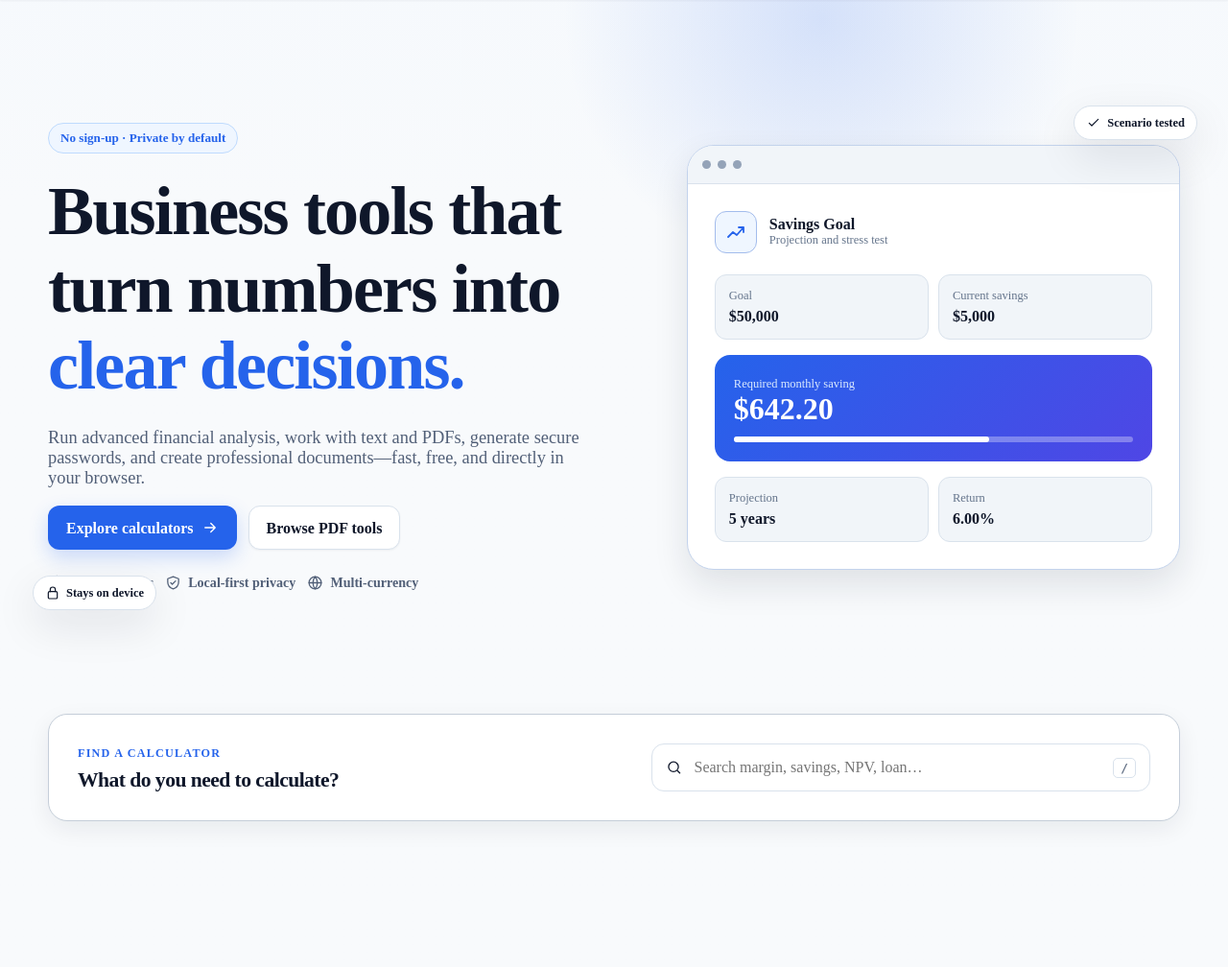
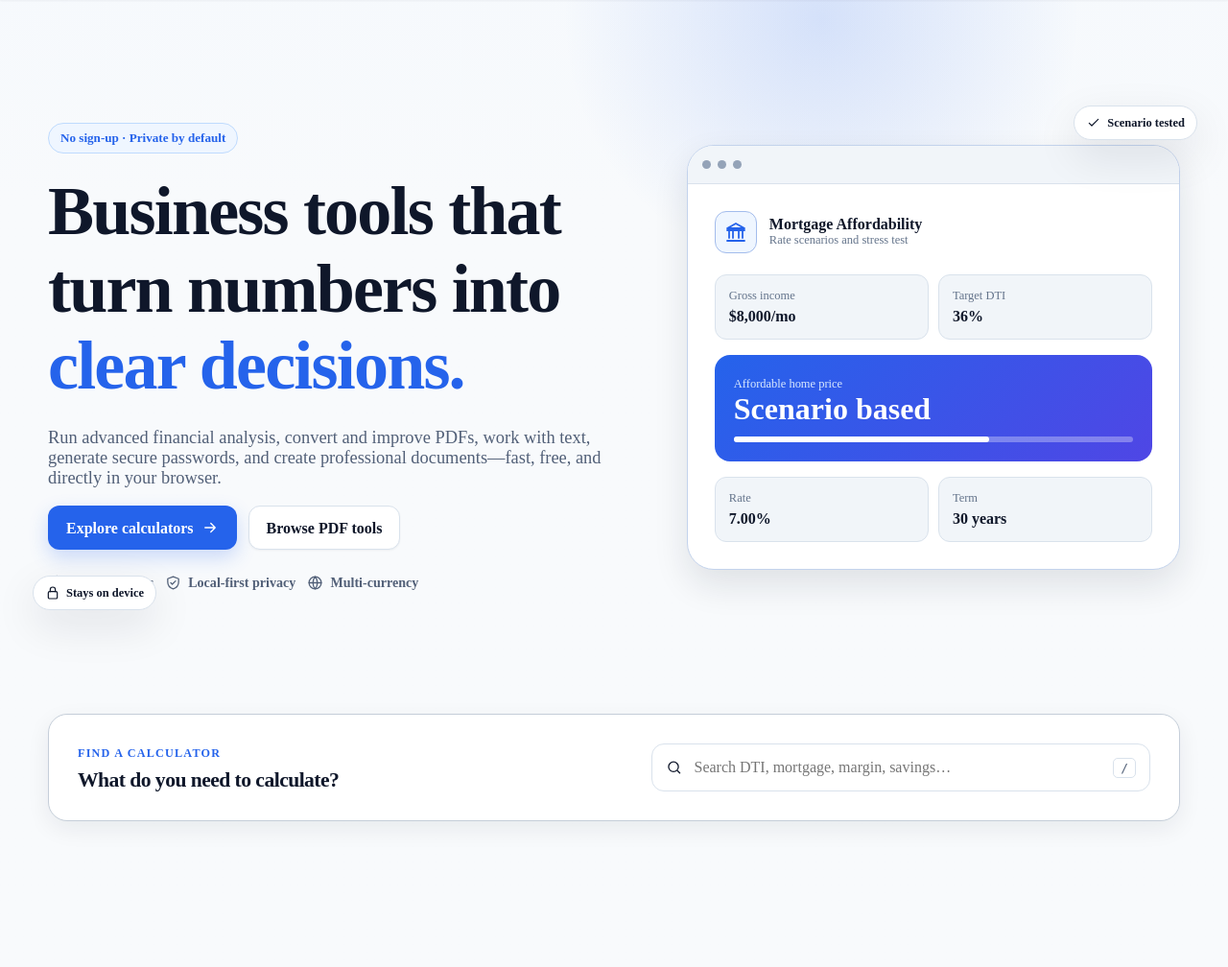
Before and after one commit to rahmatullahboss/ozzyl-tools, a Flask app: page / in a window 1280 px wide. Shown: the part 72-1080 px from the top of the page at 96% size. Run offline with Flask 3, Linux system fonts and the light colour scheme.

Commit message:
feat: surface finance and PDF conversion tools

```diff
--- a/app/templates/home.html
+++ b/app/templates/home.html
@@ -20,7 +20,7 @@
     <div class="hero-copy">
       <span class="pill">No sign-up · Private by default</span>
       <h1>Business tools that turn numbers into <span>clear decisions.</span></h1>
-      <p>Run advanced financial analysis, work with text and PDFs, generate secure passwords, and create professional documents—fast, free, and directly in your browser.</p>
+      <p>Run advanced financial analysis, convert and improve PDFs, work with text, generate secure passwords, and create professional documents—fast, free, and directly in your browser.</p>
       <div class="hero-actions">
         <a class="button button-primary" href="#calculators">Explore calculators {{ icon('arrow-right', 18) }}</a>
         <a class="button button-secondary" href="#pdf-tools">Browse PDF tools</a>
@@ -36,20 +36,20 @@
         <div class="preview-toolbar"><span></span><span></span><span></span></div>
         <div class="preview-body">
           <div class="preview-heading">
-            <span class="icon-tile">{{ icon('chart-up', 24) }}</span>
-            <div><strong>Savings Goal</strong><small>Projection and stress test</small></div>
+            <span class="icon-tile">{{ icon('bank', 24) }}</span>
+            <div><strong>Mortgage Affordability</strong><small>Rate scenarios and stress test</small></div>
           </div>
           <div class="preview-fields">
-            <div><span>Goal</span><strong>$50,000</strong></div>
-            <div><span>Current savings</span><strong>$5,000</strong></div>
+            <div><span>Gross income</span><strong>$8,000/mo</strong></div>
+            <div><span>Target DTI</span><strong>36%</strong></div>
           </div>
           <div class="preview-result">
-            <span>Required monthly saving</span><strong>$642.20</strong>
+            <span>Affordable home price</span><strong>Scenario based</strong>
             <div class="preview-meter"><span></span></div>
           </div>
           <div class="preview-stats">
-            <div><span>Projection</span><strong>5 years</strong></div>
-            <div><span>Return</span><strong>6.00%</strong></div>
+            <div><span>Rate</span><strong>7.00%</strong></div>
+            <div><span>Term</span><strong>30 years</strong></div>
           </div>
         </div>
       </div>
@@ -62,16 +62,8 @@
 <section class="section section-tight" aria-labelledby="quick-start-title">
   <div class="container">
     <div class="quick-search-card">
-      <div>
-        <span class="eyebrow">Find a calculator</span>
-        <h2 id="quick-start-title">What do you need to calculate?</h2>
-      </div>
-      <label class="search-field">
-        <span class="sr-only">Search business calculators</span>
-        {{ icon('search', 20) }}
-        <input type="search" placeholder="Search margin, savings, NPV, loan…" autocomplete="off" data-tool-search>
-        <kbd>/</kbd>
-      </label>
+      <div><span class="eyebrow">Find a calculator</span><h2 id="quick-start-title">What do you need to calculate?</h2></div>
+      <label class="search-field"><span class="sr-only">Search business calculators</span>{{ icon('search', 20) }}<input type="search" placeholder="Search DTI, mortgage, margin, savings…" autocomplete="off" data-tool-search><kbd>/</kbd></label>
       <div class="search-results" data-search-results hidden></div>
     </div>
   </div>
@@ -80,32 +72,19 @@
 <section class="section" id="calculators" aria-labelledby="calculators-title">
   <div class="container">
     <div class="section-heading split-heading">
-      <div>
-        <span class="eyebrow">Business calculators</span>
-        <h2 id="calculators-title">From quick answers to advanced projections.</h2>
-        <p>Use instant calculators or open an advanced model with stress testing, charts, projections, and report export.</p>
-      </div>
-      <div class="category-filter" role="group" aria-label="Filter calculators">
-        <button type="button" class="filter-chip is-active" data-category-filter="all" aria-pressed="true">All</button>
-        {% for category in categories %}
-        <button type="button" class="filter-chip" data-category-filter="{{ category|lower }}" aria-pressed="false">{{ category }}</button>
-        {% endfor %}
-      </div>
+      <div><span class="eyebrow">Business calculators</span><h2 id="calculators-title">From quick answers to advanced projections.</h2><p>Use instant calculators or open an advanced model with stress testing, charts, projections, and report export.</p></div>
+      <div class="category-filter" role="group" aria-label="Filter calculators"><button type="button" class="filter-chip is-active" data-category-filter="all" aria-pressed="true">All</button>{% for category in categories %}<button type="button" class="filter-chip" data-category-filter="{{ category|lower }}" aria-pressed="false">{{ category }}</button>{% endfor %}</div>
     </div>
 
-    <div class="favorites-section" data-favorites-section hidden>
-      <div class="mini-heading"><h3>Your favorites</h3><span>Saved on this device</span></div>
-      <div class="tool-grid tool-grid-small" data-favorites-grid></div>
-    </div>
+    <div class="favorites-section" data-favorites-section hidden><div class="mini-heading"><h3>Your favorites</h3><span>Saved on this device</span></div><div class="tool-grid tool-grid-small" data-favorites-grid></div></div>
 
     <div class="tool-grid" data-tool-grid>
       {% for tool in all_tools %}{{ tool_card(tool) }}{% endfor %}
       {% for tool in advanced_calculator_tools %}
-      <article class="tool-card" data-tool-card data-name="{{ tool.name|lower }}" data-category="{{ tool.category|lower }}">
-        <div class="tool-card-head"><span class="icon-tile">{{ icon(tool.icon, 22) }}</span><span class="pill">Advanced</span></div>
-        <div><span class="eyebrow">{{ tool.category }}</span><h3><a href="{{ url_for(tool.endpoint) }}">{{ tool.short_name }}</a></h3><p>{{ tool.summary }}</p></div>
-        <a class="card-link" href="{{ url_for(tool.endpoint) }}">Open advanced calculator <span aria-hidden="true">→</span></a>
-      </article>
+      <article class="tool-card" data-tool-card data-name="{{ tool.name|lower }}" data-category="{{ tool.category|lower }}"><div class="tool-card-head"><span class="icon-tile">{{ icon(tool.icon, 22) }}</span><span class="pill">Advanced</span></div><div><span class="eyebrow">{{ tool.category }}</span><h3><a href="{{ url_for(tool.endpoint) }}">{{ tool.short_name }}</a></h3><p>{{ tool.summary }}</p></div><a class="card-link" href="{{ url_for(tool.endpoint) }}">Open advanced calculator <span aria-hidden="true">→</span></a></article>
+      {% endfor %}
+      {% for tool in finance_tools %}
+      <article class="tool-card" data-tool-card data-name="{{ tool.name|lower }}" data-category="{{ tool.category|lower }}"><div class="tool-card-head"><span class="icon-tile">{{ icon(tool.icon, 22) }}</span><span class="pill">Finance</span></div><div><span class="eyebrow">{{ tool.category }}</span><h3><a href="{{ url_for(tool.endpoint) }}">{{ tool.short_name }}</a></h3><p>{{ tool.summary }}</p></div><a class="card-link" href="{{ url_for(tool.endpoint) }}">Open finance calculator <span aria-hidden="true">→</span></a></article>
       {% endfor %}
     </div>
     <p class="empty-state" data-tool-empty hidden>No matching tools. Try a broader search.</p>
@@ -114,91 +93,28 @@
 
 <section class="section section-surface" id="utilities" aria-labelledby="utilities-title">
   <div class="container">
-    <div class="section-heading centered-heading">
-      <span class="eyebrow">Everyday utilities</span>
-      <h2 id="utilities-title">Quick tools for writing, math, and security.</h2>
-      <p>Everything runs directly in your browser, with no account and no unnecessary uploads.</p>
-    </div>
+    <div class="section-heading centered-heading"><span class="eyebrow">Everyday utilities</span><h2 id="utilities-title">Quick tools for writing, math, and security.</h2><p>Everything runs directly in your browser, with no account and no unnecessary uploads.</p></div>
     <div class="tool-grid">
-      <article class="tool-card">
-        <div class="tool-card-head"><span class="icon-tile">{{ icon('letters', 22) }}</span></div>
-        <div><span class="eyebrow">Writing</span><h3><a href="{{ url_for('word_tools.word_unscrambler') }}">Word Unscrambler</a></h3><p>Find exact anagrams and shorter English words from a set of letters.</p></div>
-        <a class="card-link" href="{{ url_for('word_tools.word_unscrambler') }}">Open utility <span aria-hidden="true">→</span></a>
-      </article>
-      {% for tool in utility_tools %}
-      <article class="tool-card">
-        <div class="tool-card-head"><span class="icon-tile">{{ icon(tool.icon, 22) }}</span></div>
-        <div><span class="eyebrow">{{ tool.category }}</span><h3><a href="{{ url_for(tool.endpoint) }}">{{ tool.short_name }}</a></h3><p>{{ tool.summary }}</p></div>
-        <a class="card-link" href="{{ url_for(tool.endpoint) }}">Open utility <span aria-hidden="true">→</span></a>
-      </article>
-      {% endfor %}
+      <article class="tool-card"><div class="tool-card-head"><span class="icon-tile">{{ icon('letters', 22) }}</span></div><div><span class="eyebrow">Writing</span><h3><a href="{{ url_for('word_tools.word_unscrambler') }}">Word Unscrambler</a></h3><p>Find exact anagrams and shorter English words from a set of letters.</p></div><a class="card-link" href="{{ url_for('word_tools.word_unscrambler') }}">Open utility <span aria-hidden="true">→</span></a></article>
+      {% for tool in utility_tools %}<article class="tool-card"><div class="tool-card-head"><span class="icon-tile">{{ icon(tool.icon, 22) }}</span></div><div><span class="eyebrow">{{ tool.category }}</span><h3><a href="{{ url_for(tool.endpoint) }}">{{ tool.short_name }}</a></h3><p>{{ tool.summary }}</p></div><a class="card-link" href="{{ url_for(tool.endpoint) }}">Open utility <span aria-hidden="true">→</span></a></article>{% endfor %}
     </div>
   </div>
 </section>
 
 <section class="section" id="pdf-tools" aria-labelledby="pdf-tools-title">
   <div class="container">
-    <div class="section-heading centered-heading">
-      <span class="eyebrow">Private PDF tools</span>
-      <h2 id="pdf-tools-title">Organize, inspect, and improve PDFs locally.</h2>
-      <p>Merge, extract, rotate, crop, duplicate, insert pages, and edit document details directly in your browser.</p>
-    </div>
+    <div class="section-heading centered-heading"><span class="eyebrow">Private PDF tools</span><h2 id="pdf-tools-title">Organize, convert, inspect, and improve PDFs locally.</h2><p>Merge, crop, resize, flatten forms, render pages as images, and extract selectable text directly in your browser.</p></div>
     <div class="tool-grid">
-      {% for tool in pdf_tools %}
-      <article class="tool-card">
-        <div class="tool-card-head"><span class="icon-tile">{{ icon(tool.icon, 22) }}</span></div>
-        <div><span class="eyebrow">PDF</span><h3><a href="{{ url_for(tool.endpoint) }}">{{ tool.short_name }}</a></h3><p>{{ tool.summary }}</p></div>
-        <a class="card-link" href="{{ url_for(tool.endpoint) }}">Open PDF tool <span aria-hidden="true">→</span></a>
-      </article>
-      {% endfor %}
-      {% for tool in pdf_lab_tools %}
-      <article class="tool-card">
-        <div class="tool-card-head"><span class="icon-tile">{{ icon(tool.icon, 22) }}</span><span class="pill">PDF Lab</span></div>
-        <div><span class="eyebrow">Advanced PDF</span><h3><a href="{{ url_for(tool.endpoint) }}">{{ tool.short_name }}</a></h3><p>{{ tool.summary }}</p></div>
-        <a class="card-link" href="{{ url_for(tool.endpoint) }}">Open PDF Lab <span aria-hidden="true">→</span></a>
-      </article>
-      {% endfor %}
+      {% for tool in pdf_tools %}<article class="tool-card"><div class="tool-card-head"><span class="icon-tile">{{ icon(tool.icon, 22) }}</span></div><div><span class="eyebrow">PDF</span><h3><a href="{{ url_for(tool.endpoint) }}">{{ tool.short_name }}</a></h3><p>{{ tool.summary }}</p></div><a class="card-link" href="{{ url_for(tool.endpoint) }}">Open PDF tool <span aria-hidden="true">→</span></a></article>{% endfor %}
+      {% for tool in pdf_lab_tools %}<article class="tool-card"><div class="tool-card-head"><span class="icon-tile">{{ icon(tool.icon, 22) }}</span><span class="pill">PDF Lab</span></div><div><span class="eyebrow">Advanced PDF</span><h3><a href="{{ url_for(tool.endpoint) }}">{{ tool.short_name }}</a></h3><p>{{ tool.summary }}</p></div><a class="card-link" href="{{ url_for(tool.endpoint) }}">Open PDF Lab <span aria-hidden="true">→</span></a></article>{% endfor %}
+      {% for tool in pdf_convert_tools %}<article class="tool-card"><div class="tool-card-head"><span class="icon-tile">{{ icon(tool.icon, 22) }}</span><span class="pill">Convert</span></div><div><span class="eyebrow">PDF conversion</span><h3><a href="{{ url_for(tool.endpoint) }}">{{ tool.short_name }}</a></h3><p>{{ tool.summary }}</p></div><a class="card-link" href="{{ url_for(tool.endpoint) }}">Open converter <span aria-hidden="true">→</span></a></article>{% endfor %}
     </div>
   </div>
 </section>
 
-<section class="section section-surface" id="documents" aria-labelledby="documents-title">
-  <div class="container">
-    <div class="section-heading centered-heading">
-      <span class="eyebrow">Document workflow</span>
-      <h2 id="documents-title">Create polished business documents in minutes.</h2>
-      <p>Add your logo, customize currency and tax, autosave drafts, and print or export to PDF.</p>
-    </div>
-    <div class="document-grid">
-      {% for kind, document in document_types.items() %}
-      <article class="document-card">
-        <span class="document-icon">{{ icon(document.icon, 25) }}</span>
-        <div><h3>{{ document.noun }}</h3><p>{{ document.summary }}</p></div>
-        <a class="button button-secondary button-full" href="{{ url_for('main.document_generator', document_type=kind) }}">Create {{ document.noun|lower }} {{ icon('arrow-right', 17) }}</a>
-      </article>
-      {% endfor %}
-    </div>
-  </div>
-</section>
+<section class="section section-surface" id="documents" aria-labelledby="documents-title"><div class="container"><div class="section-heading centered-heading"><span class="eyebrow">Document workflow</span><h2 id="documents-title">Create polished business documents in minutes.</h2><p>Add your logo, customize currency and tax, autosave drafts, and print or export to PDF.</p></div><div class="document-grid">{% for kind, document in document_types.items() %}<article class="document-card"><span class="document-icon">{{ icon(document.icon, 25) }}</span><div><h3>{{ document.noun }}</h3><p>{{ document.summary }}</p></div><a class="button button-secondary button-full" href="{{ url_for('main.document_generator', document_type=kind) }}">Create {{ document.noun|lower }} {{ icon('arrow-right', 17) }}</a></article>{% endfor %}</div></div></section>
 
-<section class="section" id="why-us" aria-labelledby="why-us-title">
-  <div class="container">
-    <div class="section-heading centered-heading">
-      <span class="eyebrow">Designed for real work</span>
-      <h2 id="why-us-title">Fast enough for daily use. Detailed enough to plan.</h2>
-    </div>
-    <div class="benefit-grid">
-      <article><span>{{ icon('bolt', 24) }}</span><h3>Instant and lightweight</h3><p>No heavy dashboard or account wall. Open a tool and start working.</p></article>
-      <article><span>{{ icon('shield', 24) }}</span><h3>Local-first privacy</h3><p>Inputs, PDF files, and document drafts stay in your browser unless you later choose cloud sync.</p></article>
-      <article><span>{{ icon('chart-up', 24) }}</span><h3>Advanced analysis</h3><p>Stress tests, projections, charts, CSV reports, and shareable scenarios help explain the result.</p></article>
-    </div>
-  </div>
-</section>
+<section class="section" id="why-us"><div class="container"><div class="section-heading centered-heading"><span class="eyebrow">Designed for real work</span><h2>Fast enough for daily use. Detailed enough to plan.</h2></div><div class="benefit-grid"><article><span>{{ icon('bolt', 24) }}</span><h3>Instant and lightweight</h3><p>No heavy dashboard or account wall. Open a tool and start working.</p></article><article><span>{{ icon('shield', 24) }}</span><h3>Local-first privacy</h3><p>Inputs, PDF files, and document drafts stay in your browser unless you later choose cloud sync.</p></article><article><span>{{ icon('chart-up', 24) }}</span><h3>Advanced analysis</h3><p>Stress tests, projections, charts, CSV reports, and shareable scenarios help explain the result.</p></article></div></div></section>
 
-<section class="section section-cta">
-  <div class="container cta-card">
-    <div><span class="eyebrow">Start with a useful result</span><h2>Plan the target, prepare the PDF, then create the invoice.</h2><p>Move from financial analysis to practical document work without switching between multiple websites.</p></div>
-    <div class="cta-actions"><a class="button button-primary" href="{{ url_for('advanced_tools.savings_goal') }}">Plan a savings goal</a><a class="button button-secondary" href="{{ url_for('pdf_lab.crop_pdf') }}">Crop a PDF</a></div>
-  </div>
-</section>
+<section class="section section-cta"><div class="container cta-card"><div><span class="eyebrow">Start with a useful result</span><h2>Check affordability, convert the PDF, then create the document.</h2><p>Move from borrowing analysis to practical document work without switching between multiple websites.</p></div><div class="cta-actions"><a class="button button-primary" href="{{ url_for('finance_tools.mortgage_affordability') }}">Check affordability</a><a class="button button-secondary" href="{{ url_for('pdf_convert.pdf_to_images') }}">Convert a PDF</a></div></div></section>
 {% endblock %}
```
